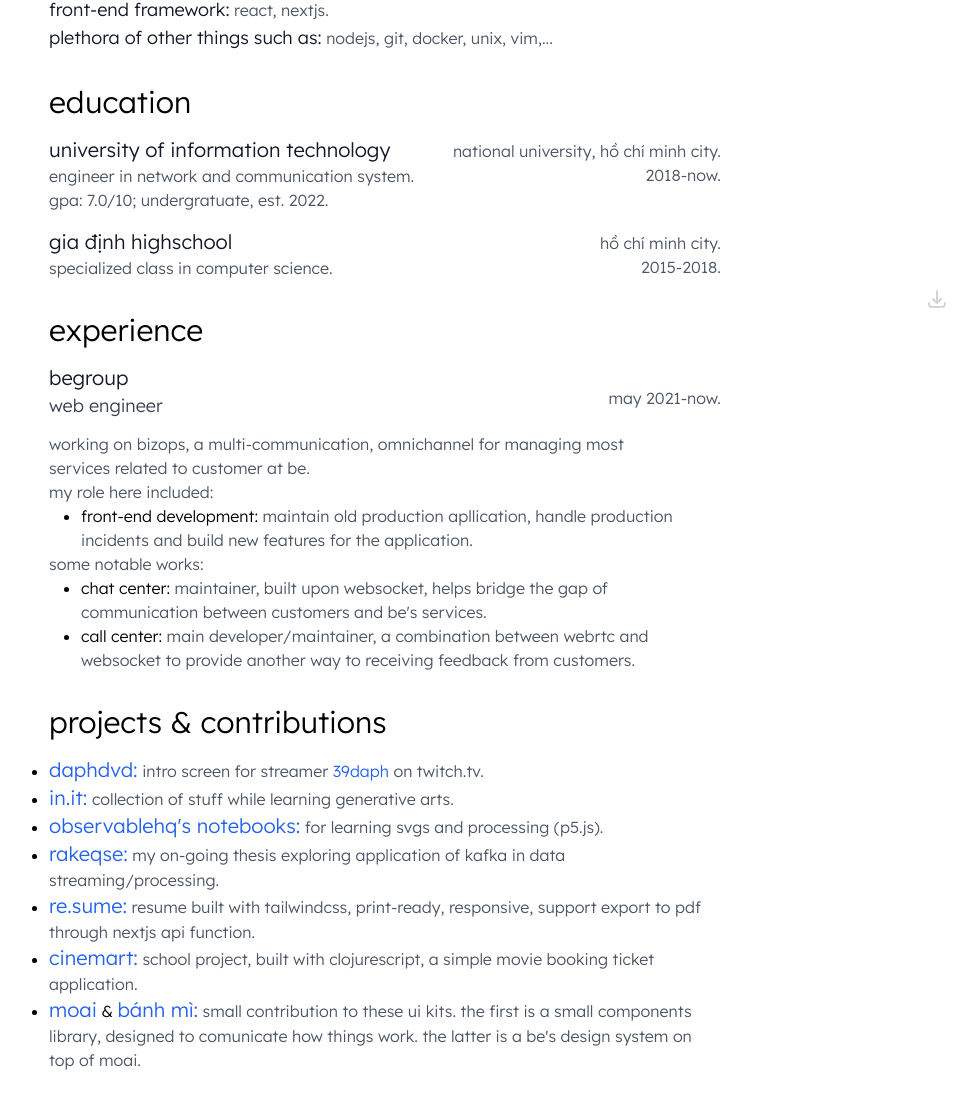
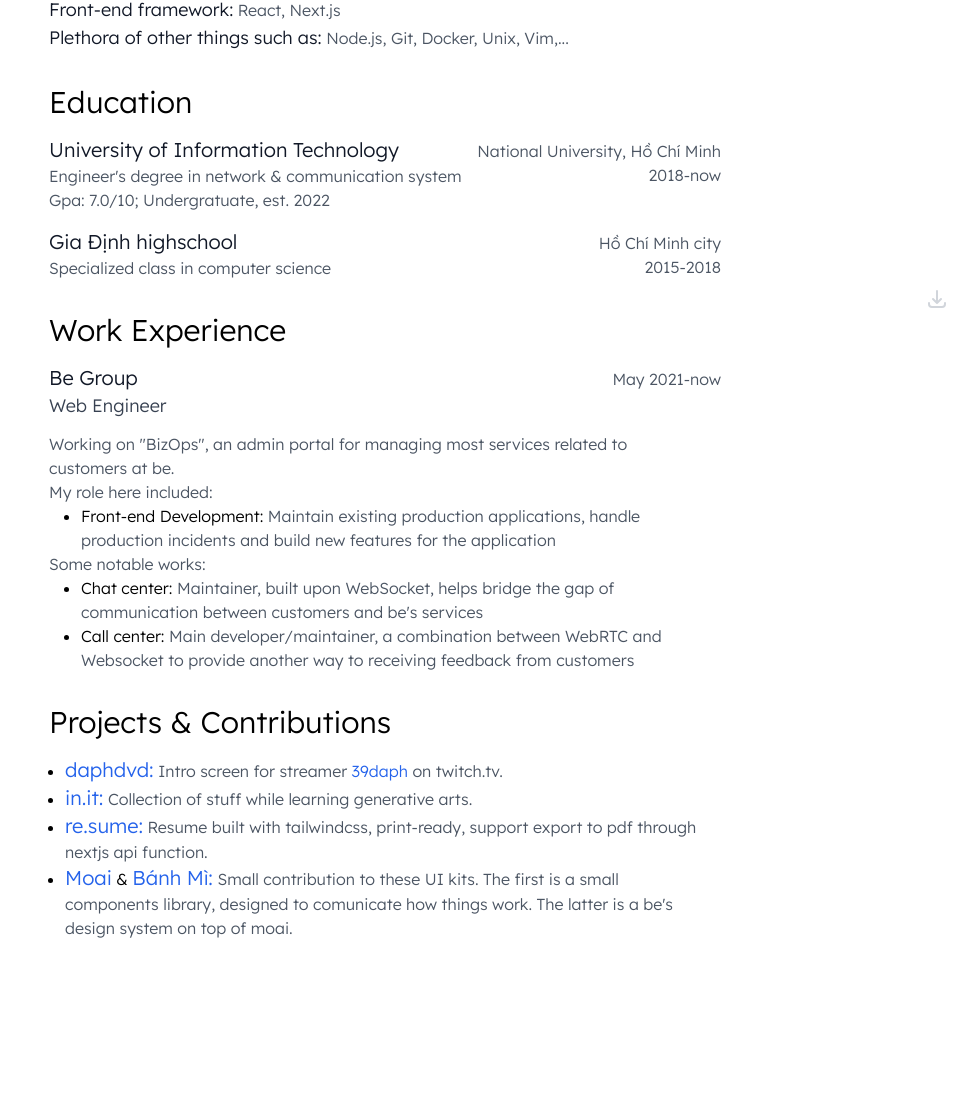
Before and after one commit to violeine/re.sume, a website: page index.html in a window 1280 px wide. Shown: the part 449-1558 px from the top of the page, 255-1211 px from the left. After the commit the page ends 1453 px from the top, so only its background shows below. Drawn offline with Linux system fonts and the light colour scheme.

Commit message:
lowercase lies in the dark now

```diff
--- a/index.html
+++ b/index.html
@@ -12,12 +12,15 @@
   </head>
   <body>
     <main
-      class="my-0 mx-auto max-w-3xl px-12 py-16 font-light print:p-0 lowercase print:normal-case"
+      class="my-0 mx-auto max-w-3xl px-12 py-16 font-light print:p-0 print:normal-case"
     >
-      <header class="flex items-center border-b pb-4">
+      <header class="flex items-start border-b pb-4">
         <section>
-          <h1 class="text-3xl">Lưu Đăng Hà</h1>
-          <h2 class="text-gray-600">Front-end Engineer.</h2>
+          <div class="flex space-x-2 items-baseline">
+            <h1 class="text-3xl block">Lưu Đăng Hà</h1>
+            <span class="text-gray-400">/ha/</span>
+          </div>
+          <h2 class="text-gray-600">Front-end Engineer</h2>
         </section>
         <section class="ml-auto text-right text-gray-700">
           <p>haluudang@gmail.com</p>
@@ -41,11 +44,11 @@
       </section>
       <section>
         <p class="text-gray-700 max-w-[60ch]">
-          I'm a front-end engineer with solid experience in design, building
-          usable, maintainable interface. With experience in front-end
+          I'm a front-end engineer with solid experience in designing, building
+          usable, maintainable interfaces. With experience in front-end
           development and always eager to learn new things, I'm confident to
           work effectively under various circumstances, either self-managed in
-          independent projects, or collaborate as part of productive team.
+          independent projects, or collaborate as part of productive teams.
         </p>
       </section>
       <div class="h-8 w-8"></div>
@@ -53,18 +56,18 @@
         <h1 class="text-3xl">Technical Skills</h1>
         <p class="text-gray-600">
           <span class="text-gray-900 text-lg">Programing languagues:</span>
-          javascript, typescript, clojure.
+          JavaScript, TypeScript, Clojure
           <br />
           <span class="text-gray-900 text-lg">Web development:</span>
-          html, css, tailwindcss.
+          HTML, CSS, Tailwind CSS
           <br />
           <span class="text-gray-900 text-lg">Front-end framework:</span>
-          react, nextjs.
+          React, Next.js
           <br />
           <span class="text-gray-900 text-lg"
             >Plethora of other things such as:</span
           >
-          nodejs, git, docker, unix, vim,...
+          Node.js, Git, Docker, Unix, Vim,...
           <br />
         </p>
       </section>
@@ -76,51 +79,55 @@
             <h3 class="text-xl text-gray-900">
               University of Information Technology
             </h3>
-            <p class="text-gray-600">
-              Engineer in network and communication system.
-            </p>
-            <p class="text-gray-600">Gpa: 7.0/10; Undergratuate, est. 2022.</p>
+            <ul>
+              <li class="text-gray-600">
+                Engineer's degree in network & communication system
+              </li>
+              <li class="text-gray-600">
+                Gpa: 7.0/10; Undergratuate, est. 2022
+              </li>
+            </ul>
           </section>
-          <section class="ml-auto text-right text-gray-600">
-            <p>National University, Hồ Chí Minh city.</p>
-            <p>2018-now.</p>
+          <section class="ml-auto text-right text-gray-600 flex-grow">
+            <p>National University, Hồ Chí Minh</p>
+            <p>2018-now</p>
           </section>
         </section>
         <section class="flex items-baseline">
           <section>
             <h3 class="text-xl text-gray-900">Gia Định highschool</h3>
-            <p class="text-gray-600">Specialized class in computer science.</p>
+            <p class="text-gray-600">Specialized class in computer science</p>
           </section>
           <section class="ml-auto text-right text-gray-600">
-            <p>Hồ Chí Minh city.</p>
-            <p>2015-2018.</p>
+            <p>Hồ Chí Minh city</p>
+            <p>2015-2018</p>
           </section>
         </section>
       </section>
       <div class="h-8 w-8"></div>
       <section class="space-y-4">
-        <h1 class="text-3xl">Experience</h1>
+        <h1 class="text-3xl">Work Experience</h1>
         <section>
-          <div class="flex items-center">
-            <section class="mb-3">
-              <h3 class="text-xl text-gray-900">Begroup</h3>
+          <div class="flex items-baseline mb-3">
+            <section>
+              <h3 class="text-xl text-gray-900">Be Group</h3>
               <p class="text-gray-700 text-lg">Web Engineer</p>
             </section>
             <section class="ml-auto text-right text-gray-600">
-              <p>May 2021-now.</p>
+              <p>May 2021-now</p>
             </section>
           </div>
           <p class="max-w-prose text-gray-600">
-            Working on bizops, a multi-communication, omnichannel for managing
-            most services related to customer at be.
+            Working on "BizOps", an admin portal for managing most services
+            related to customers at be.
           </p>
           <p class="text-gray-600">My role here included:</p>
           <ul class="list-disc list-outside px-8">
             <li>
               Front-end Development:
               <span class="text-gray-600"
-                >Maintain old production apllication, handle production
-                incidents and build new features for the application.
+                >Maintain existing production applications, handle production
+                incidents and build new features for the application
               </span>
             </li>
           </ul>
@@ -129,16 +136,16 @@
             <li>
               Chat center:
               <span class="text-gray-600"
-                >Maintainer, built upon websocket, helps bridge the gap of
-                communication between customers and be's services.</span
+                >Maintainer, built upon WebSocket, helps bridge the gap of
+                communication between customers and be's services</span
               >
             </li>
             <li>
               Call center:
               <span class="text-gray-600"
-                >Main developer/maintainer, a combination between webrtc and
-                websocket to provide another way to receiving feedback from
-                customers.</span
+                >Main developer/maintainer, a combination between WebRTC and
+                Websocket to provide another way to receiving feedback from
+                customers</span
               >
             </li>
           </ul>
@@ -148,7 +155,7 @@
       <section class="space-y-4">
         <h1 class="text-3xl">Projects & Contributions</h1>
         <section>
-          <ul class="list-disc list-outside">
+          <ul class="list-disc px-4">
             <li>
               <a
                 href="https://violeine.github.io/daphDVD"
@@ -177,61 +184,29 @@
             </li>
             <li>
               <a
-                href="https://observablehq.com/@violeine"
-                class="text-xl text-blue-600 visited:text-indigo-600"
-                >observablehq's notebooks:</a
-              >
-              <span class="text-gray-600"
-                >For learning svgs and processing (p5.js).
-              </span>
-            </li>
-            <li>
-              <a
-                href="https://github.com/rakeqse"
-                class="text-xl text-blue-600 visited:text-indigo-600"
-                >rakeqse:</a
-              >
-              <span class="text-gray-600"
-                >My on-going thesis exploring application of kafka in data
-                streaming/processing.</span
-              >
-            </li>
-            <li>
-              <a
                 href="https://github.com/violeine/re.sume"
                 class="text-xl text-blue-600 visited:text-indigo-600"
                 >re.sume:</a
               >
               <span class="text-gray-600"
-                >Resume built with tailwindcss, print-ready, responsive, support
-                export to pdf through nextjs api function.</span
-              >
-            </li>
-            <li>
-              <a
-                href="https://github.com/violeine/cinemart-frontend"
-                class="text-xl text-blue-600 visited:text-indigo-600"
-                >cinemart:</a
-              >
-              <span class="text-gray-600"
-                >School project, built with clojurescript, a simple movie
-                booking ticket application.</span
+                >Resume built with tailwindcss, print-ready, support export to
+                pdf through nextjs api function.</span
               >
             </li>
             <li>
               <a
                 href="https://github.com/moaijs/moai"
                 class="text-xl text-blue-600 visited:text-indigo-600"
-                >moai</a
+                >Moai</a
               >
               &
               <a
                 href="https://github.com/beVietnam/banhmi"
                 class="text-xl text-blue-600 visited:text-indigo-600"
-                >bánh mì:</a
+                >Bánh Mì:</a
               >
               <span class="text-gray-600"
-                >Small contribution to these ui kits. The first is a small
+                >Small contribution to these UI kits. The first is a small
                 components library, designed to comunicate how things work. The
                 latter is a be's design system on top of moai.
               </span>
```
Also changed, not shown: readme.md, tailwind.css.
